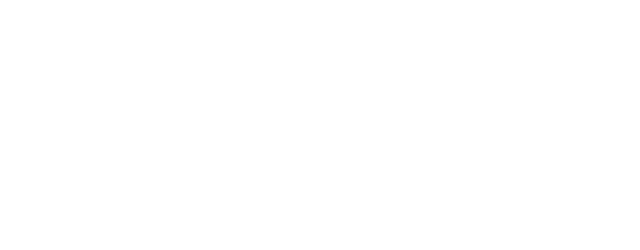
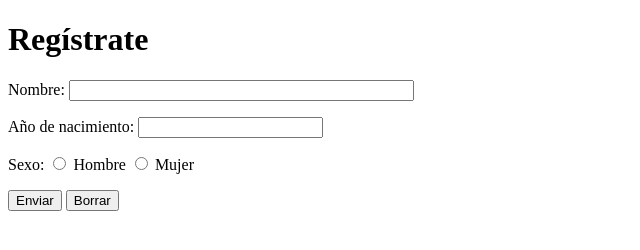
Before and after one commit to victorarias2/2EVAL_Programacion_TICO2_VictorAriasPau, a plain HTML site: page formularios/index.html in a window 1280 px wide. Shown: the whole page, without its empty margins (0-640 px from the left). Drawn offline with Linux system fonts and the light colour scheme.

Commit message:
formuformus

```diff
--- a/formularios/index.html
+++ b/formularios/index.html
@@ -7,7 +7,18 @@
     <title>Formularios</title>
 </head>
 <body>
-    <form action=""
-
+    <h1>Regístrate</h1>
+    <form action="ejemplo.php" method="get">
+        <p>Nombre: <input type="text" name="nombre" size="40"></p>
+        <p>Año de nacimiento: <input type="number" name="nacido" min="1900"></p>
+        <p>Sexo:
+          <input type="radio" name="hm" value="h"> Hombre
+          <input type="radio" name="hm" value="m"> Mujer
+        </p>
+        <p>
+          <input type="submit" value="Enviar">
+          <input type="reset" value="Borrar">
+        </p>
+      </form>
 </body>
 </html>
```
